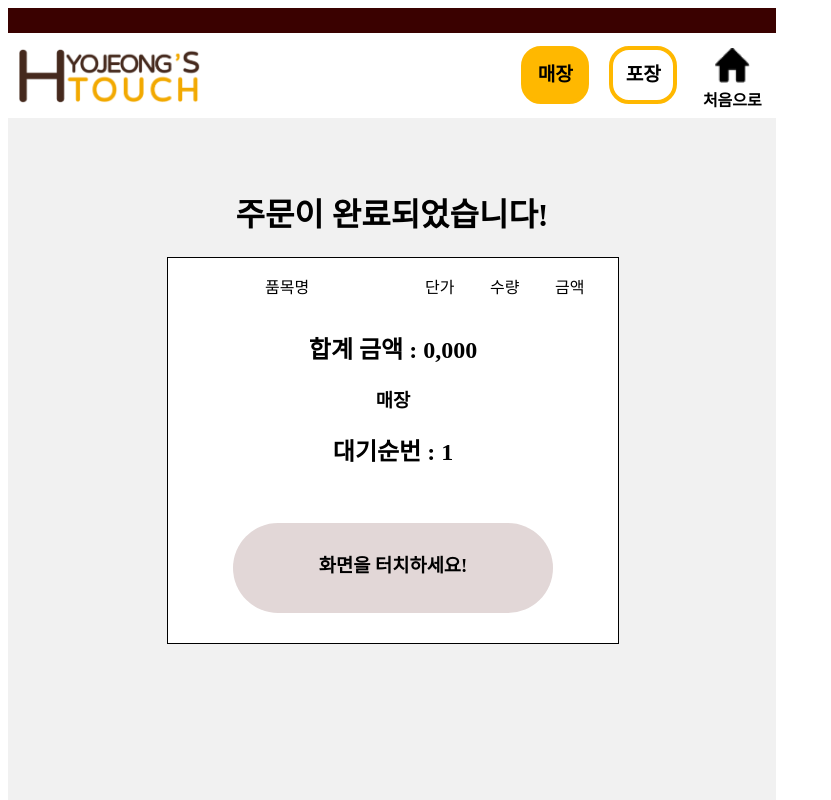
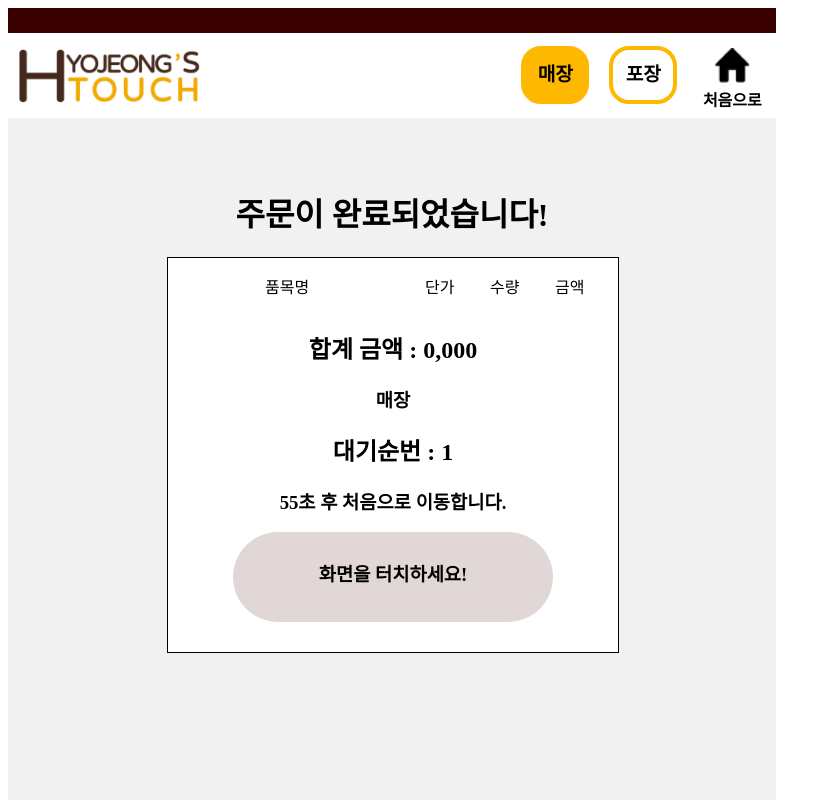
Before and after one commit to teamSixmen/E.O.O_example, a React (Create React App) app: page /receipt in a window 1280 px wide. Shown: the top 800 px of the page, without its empty margins (0-831 px from the left). Built offline with nearby package versions, Linux system fonts and the light colour scheme.

Commit message:
[feature_development]kwon_timer

```diff
--- a/src/components/Timer.js
+++ b/src/components/Timer.js
@@ -1,39 +1,39 @@
 import { useEffect, useState } from "react";
+
+import { useNavigate } from "react-router-dom";
 
 function Timer() {
 
-    // const [time, setTime] = useState(30);
+    const navigate = useNavigate();
 
-    let time = 30;
+    const [sec, setSec] = useState(60);
 
-    const timer =
     useEffect(
         () => {
-            setInterval(
-                () => {
-                    time = time - 1;
-                    console.log(time);
-                }, 1000
-            );
+            // console.log("hi");
+            const timer =
+                setInterval(
+                    () => {
+                        // console.log(sec);
+                        setSec((prev) => prev - 1);
 
-            return(
-                () => {
-                    if (time < 0) {
-                        clearInterval(timer);
-                    }
+                        if (sec < 1) {
+                            // console.log("end?");
+                            navigate("/");
+                        }
+                    }, 1000
+                );
+
+                return () => {
+                    clearInterval(timer);
                 }
-            );
         },
-        []
+        [sec]
     );
-
-    if (time < 0) {
-        clearInterval(timer);
-    }
 
     return (
         <>
-            <h3>time?</h3>
+            <h3>{sec}초 후 처음으로 이동합니다.</h3>
         </>
     );
 }
--- a/src/pages/Receipt.js
+++ b/src/pages/Receipt.js
@@ -34,15 +34,15 @@ function Receipt({here, setHere, selectedItems, setSelectedItems, waitingNum, se
 
     useEffect (
         () => {
-            const timer = setInterval(() => {
-                navigate("/");
-            }, 60000);
+            // const timer = setInterval(() => {
+            //     navigate("/");
+            // }, 60000);
 
 
             return () => {
                 setWaitingNum(waitingNum + 1);
-                clearInterval(timer);
-                setSelectedItems([]);
+                // clearInterval(timer);
+                // setSelectedItems([]);
             }
         },
         []
@@ -79,7 +79,7 @@ function Receipt({here, setHere, selectedItems, setSelectedItems, waitingNum, se
                     <h2>합계 금액 : {parseInt(totalPrice / 1000)},{(totalPrice % 1000)? totalPrice % 1000:"000"}</h2>
                     <h3>{here? "매장":"포장"}</h3>
                     <h2>대기순번 : {waitingNum} </h2>
-                    <br/>
+                    <Timer/>
                     <div
                         className={style.Home}
                     ><h3>화면을 터치하세요!</h3></div>
```
